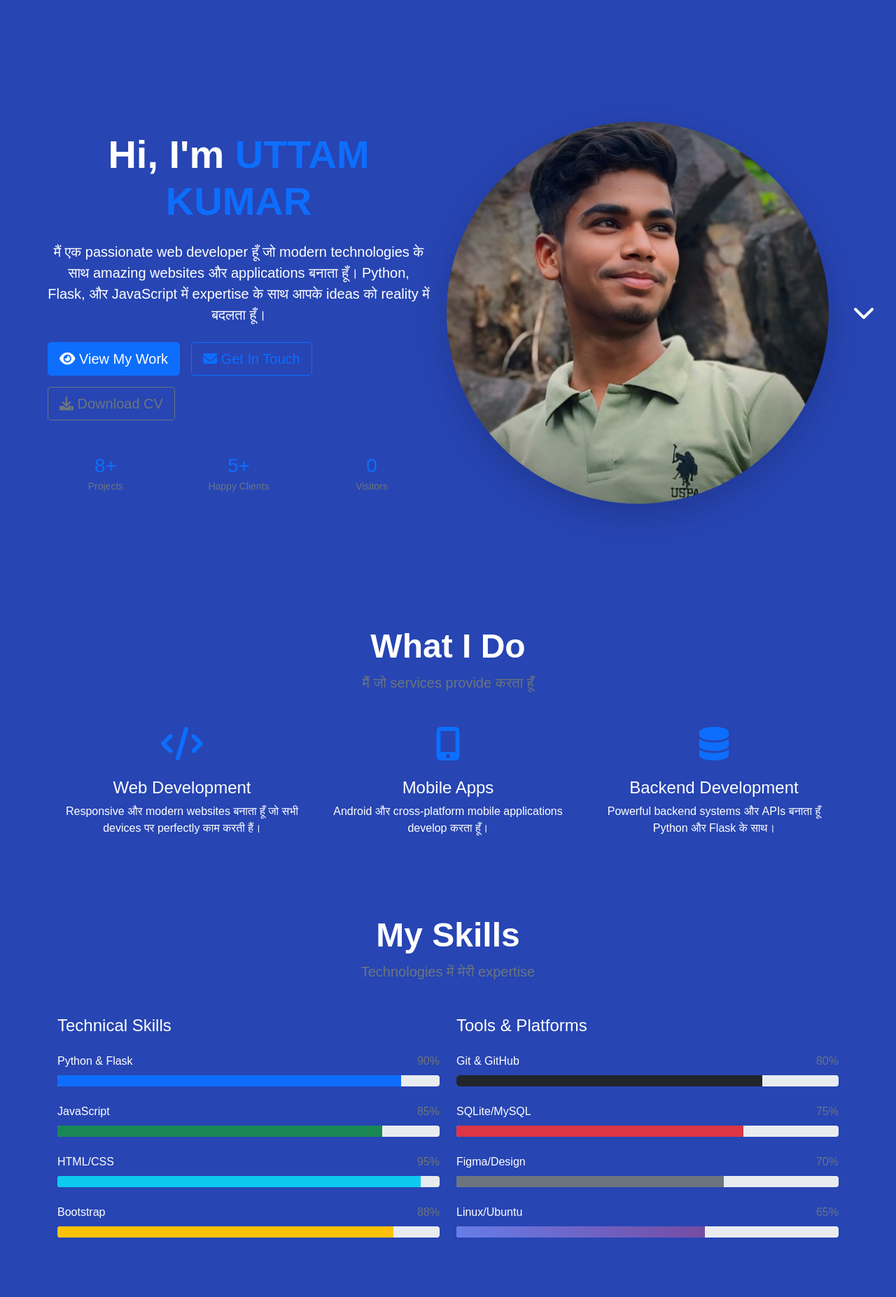
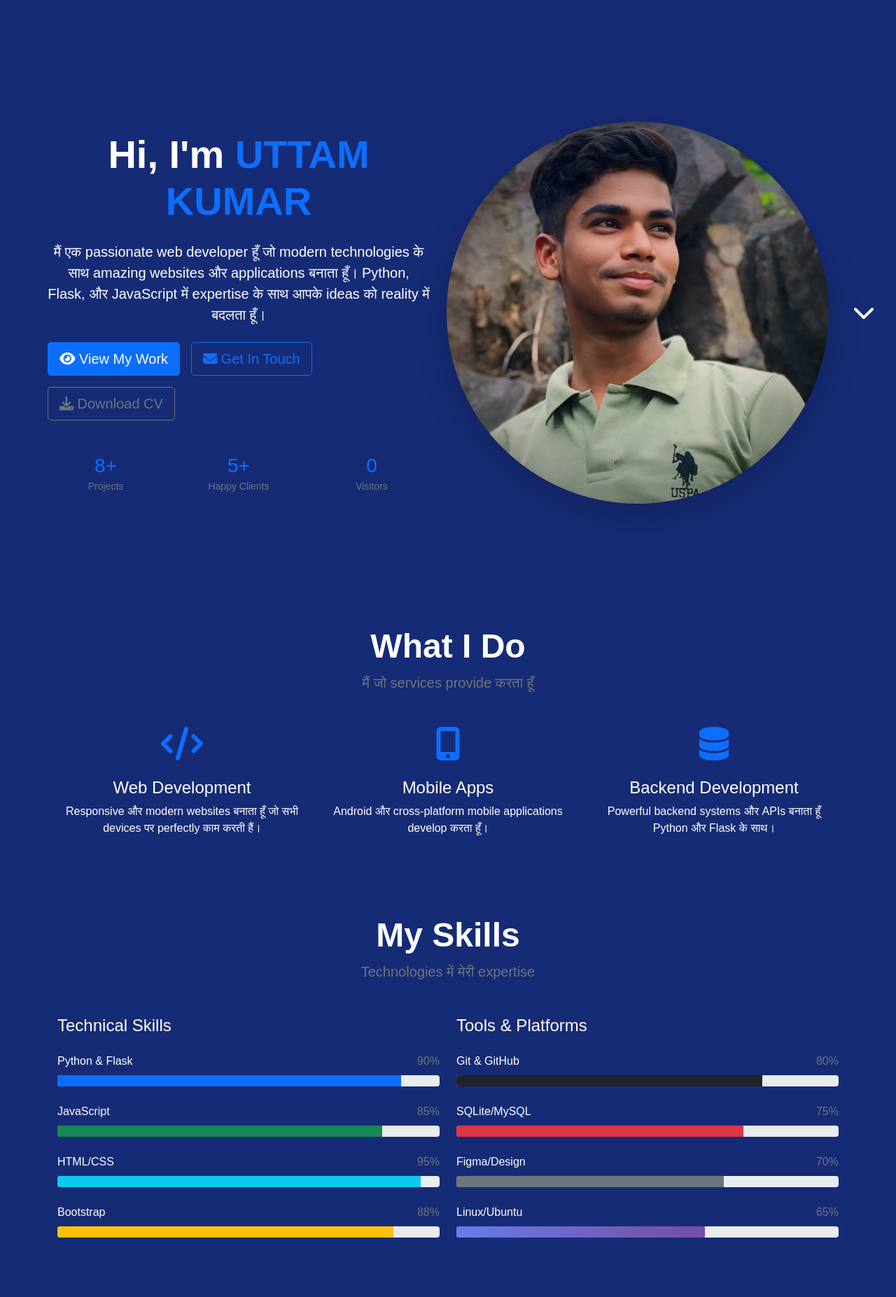
Before and after one commit to uttamkumar95446-bot/TheGranito, a Flask app: page / in a window 1280 px wide. Shown: the part 66-1920 px from the top of the page at 70% size. Run offline with Flask 3, Linux system fonts and the light colour scheme.

Commit message:
Change body background color to #162b75
Fix background color for body element.

Signed-off-by: Uttam Kumar <uttamkumar95446@gmail.com>

```diff
--- a/static/css/style.css
+++ b/static/css/style.css
@@ -1,6 +1,7 @@
 body {
   font-family: 'Poppins', sans-serif;
-  background-color: #2745b3;
+  background-color: #162b75;
+  background-color: ;
   color: #fff;
   margin: 0;
   padding: 0;
```
